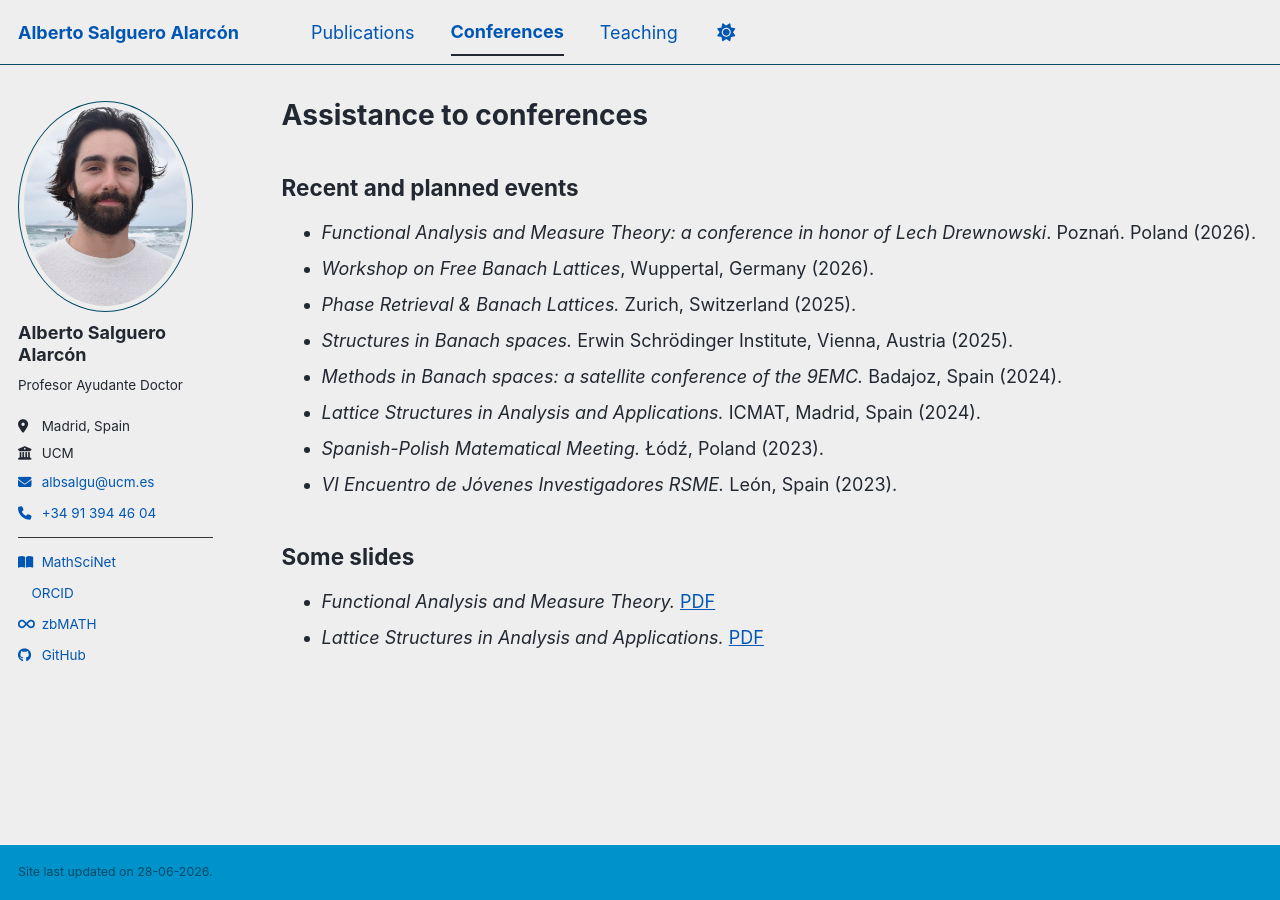
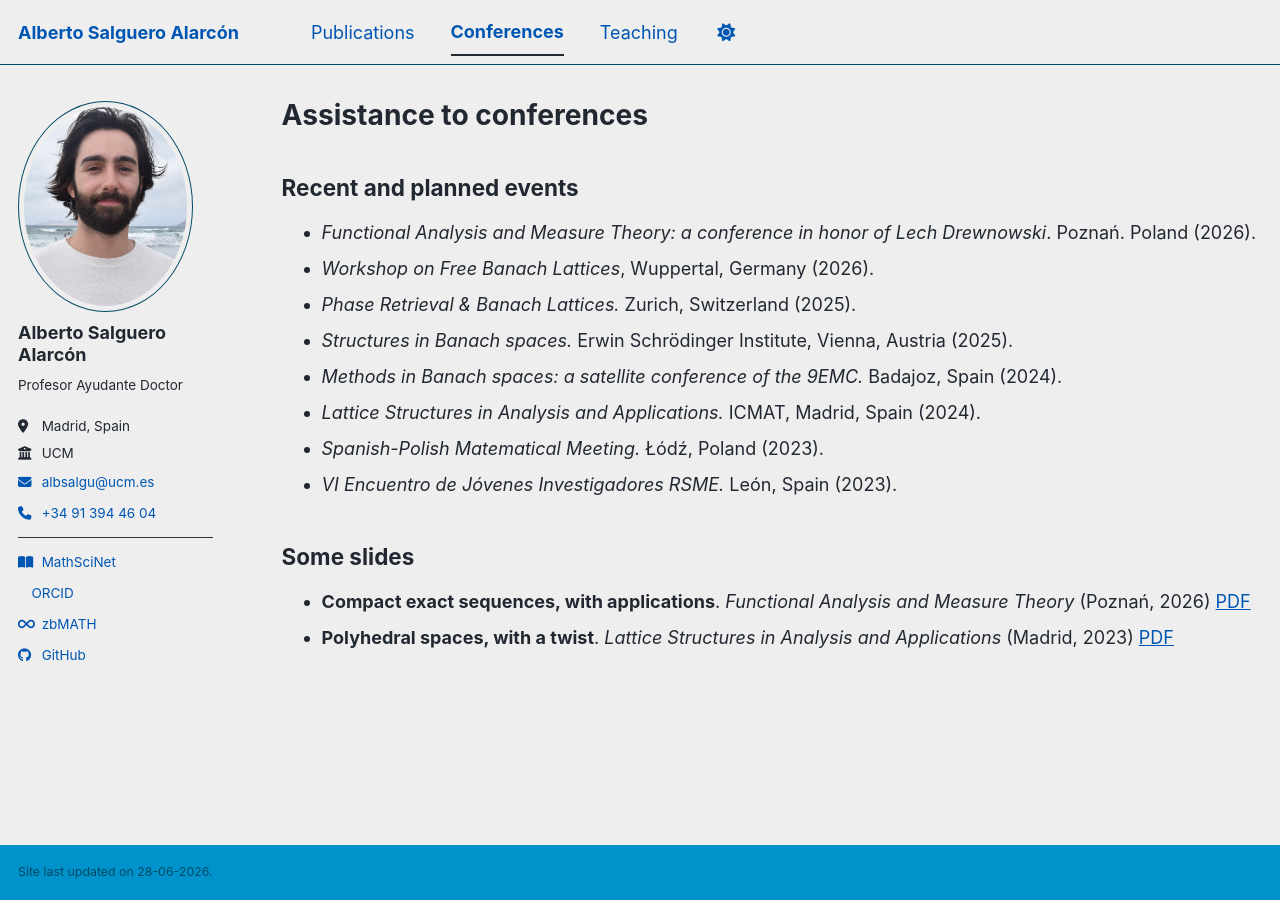
Before and after one commit to salgueroalarcon/salgueroalarcon.github.io, a Jekyll site: the page built from _pages/talks.md, in a window 1280 px wide. Built offline with Jekyll 4.4.1, drawn with Linux system fonts in a browser that asks for light colours; a style sheet for code colours, icons or effects is not loaded.

Commit message:
Update talks.md

```diff
--- a/_pages/talks.md
+++ b/_pages/talks.md
@@ -22,7 +22,7 @@ author_profile: true
 {% endif %}
 
 ## Some slides
-- *Functional Analysis and Measure Theory.*
+- **Compact exact sequences, with applications**. *Functional Analysis and Measure Theory* (Poznań, 2026)
   <a href="/assets/slides/poznan.pdf" target="_blank">PDF</a>
-- *Lattice Structures in Analysis and Applications.*
+- **Polyhedral spaces, with a twist**. *Lattice Structures in Analysis and Applications* (Madrid, 2023)
   <a href="/assets/slides/poly-twist.pdf" target="_blank">PDF</a>
```
